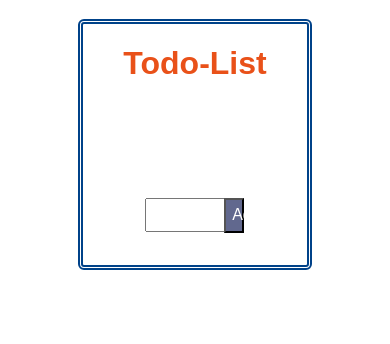
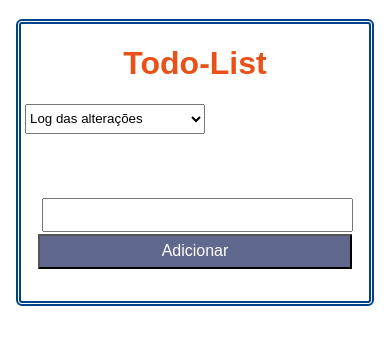
Before and after one commit to VtorVieira/Todo-List-React, a React (Create React App) app: page / in a window 390 px wide. Shown: the top 344 px of the page. Built offline with nearby package versions, Linux system fonts and the light colour scheme.

Commit message:
style: add mobile style

```diff
--- a/src/components/AddList/Style.js
+++ b/src/components/AddList/Style.js
@@ -6,8 +6,15 @@ export const MainDiv = styled.div`
   justify-content: center;
   font-family: Helvetica;
   margin-top: 4em;
+  @media (max-width: 768px) {
+    display: flex;
+    flex-direction: column;
+  }
   #search {
     width: 35%;
+      @media (max-width: 768px) {
+      width: 88%
+    }
     .input {
       font-size: 16px;
       width: 97%;
@@ -17,6 +24,10 @@ export const MainDiv = styled.div`
   }
   #button {
     width: 10%;
+    @media (max-width: 768px) {
+      margin-top: 2px;
+      width: 100%
+    }
     .btn {
       width: 90%;
       font-size: 16px;
--- a/src/components/DeleteList/DeleteList.jsx
+++ b/src/components/DeleteList/DeleteList.jsx
@@ -20,11 +20,11 @@ function DeleteList() {
       <ol>
         {list && list.map((itens, index) => (
           <div key={index} id='Mainlist'>
-            <div className="currentList">
-              <li>{itens}</li>
+            <div id="currentList">
+              <li className="list">{itens}</li>
             </div>
-            <div>
-              <button className="button" type="button" onClick={() => removeList(index, itens)} >Deletar</button>
+            <div id="buttonDelete">
+              <button className="btn" type="button" onClick={() => removeList(index, itens)} >Deletar</button>
             </div>
           </div>
         ))}
--- a/src/components/DeleteList/Style.js
+++ b/src/components/DeleteList/Style.js
@@ -9,7 +9,13 @@ export const MainDiv = styled.div`
     display: flex;
     align-items: center;
     padding: 5px;
-    .currentList {
+    @media (max-width: 768px) {
+      display: flex;
+      flex-direction: column;
+      justify-content: center;
+      height: 5em;
+    }
+    #currentList {
       display: flex;
       align-items: center;
       overflow-x: auto;
@@ -17,14 +23,33 @@ export const MainDiv = styled.div`
       width: 500px;
       height: 30px;
       padding: 5px;
+      @media (max-width: 768px) {
+        border: 1px solid black;
+        margin-right: 50px;
+        width: 100%;
       }
-    .button {
+      .list {
+        font-size: 16px;
+      }
+    }
+    #buttonDelete {
+      @media (max-width: 768px) {
+        margin-right: 200px;
+        margin-top: 2px;
+        width: 40%;
+      }
+      .btn {
         margin-left: 8px;
         width: 70px;
         height: 38px;
         font-size: 16px;
         color: #FFFFFF;
         background-color: #61688E;
+        @media (max-width: 768px) {
+          border: 1px solid black;
+          width: 200%;
+        }
+      }
     }
   }
 `;
--- a/src/components/LogList/Style.js
+++ b/src/components/LogList/Style.js
@@ -2,8 +2,15 @@ import styled from 'styled-components';
 
 export const MainDiv = styled.div`
   margin-right: 42em;
+  @media (max-width: 768px) {
+      margin-right: 10em;
+    }
   #log {
     width: 180px;
     height: 30px;
+    @media (max-width: 768px) {
+      width: 180px;
+      height: 30px;
+    }
   }
 `;
--- a/src/pages/TodoList/Style.js
+++ b/src/pages/TodoList/Style.js
@@ -10,6 +10,9 @@ export const Main = styled.main`
   border-radius: 6px;
   border-style: double;
   border-color: #004289;
+  @media (max-width: 768px) {
+    width: 93%
+  }
 `;
 
 
```
Lines whose indentation alone changed are shown as unchanged.
